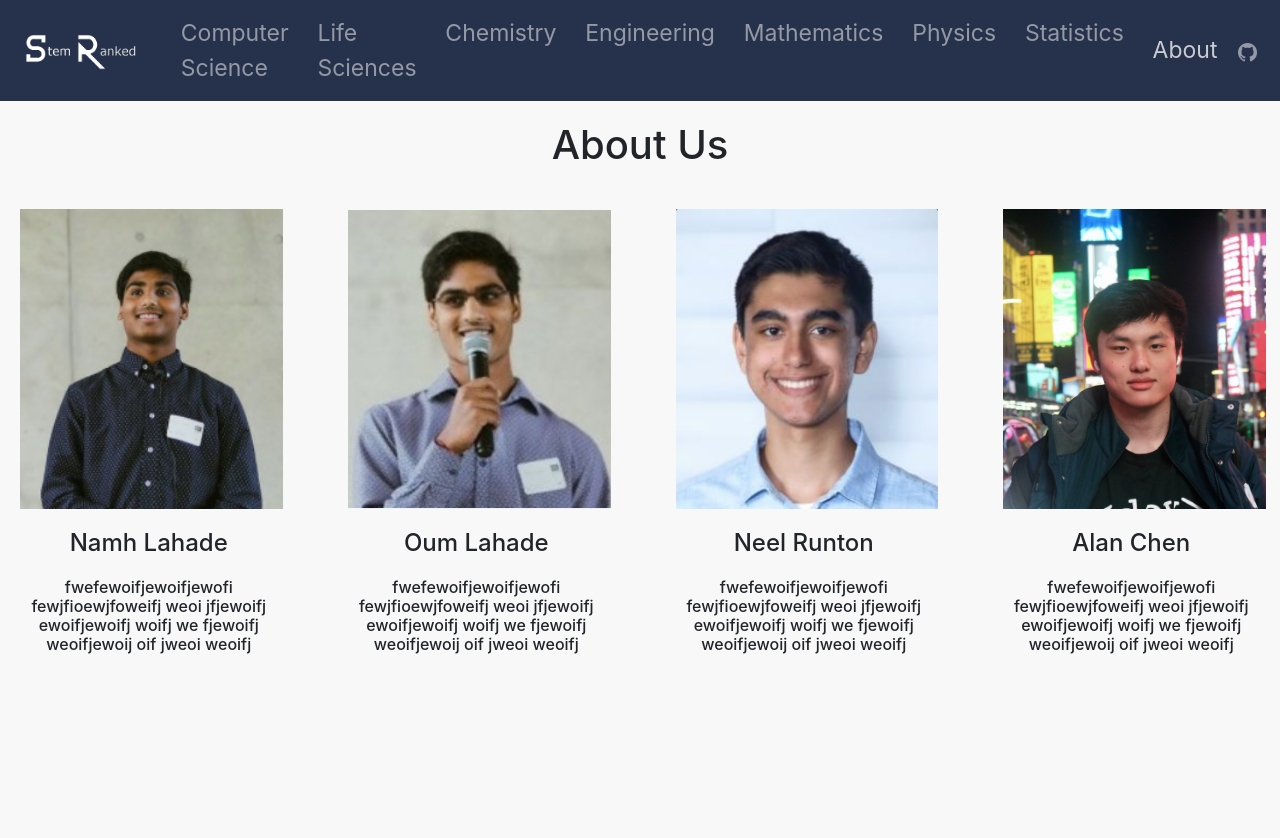
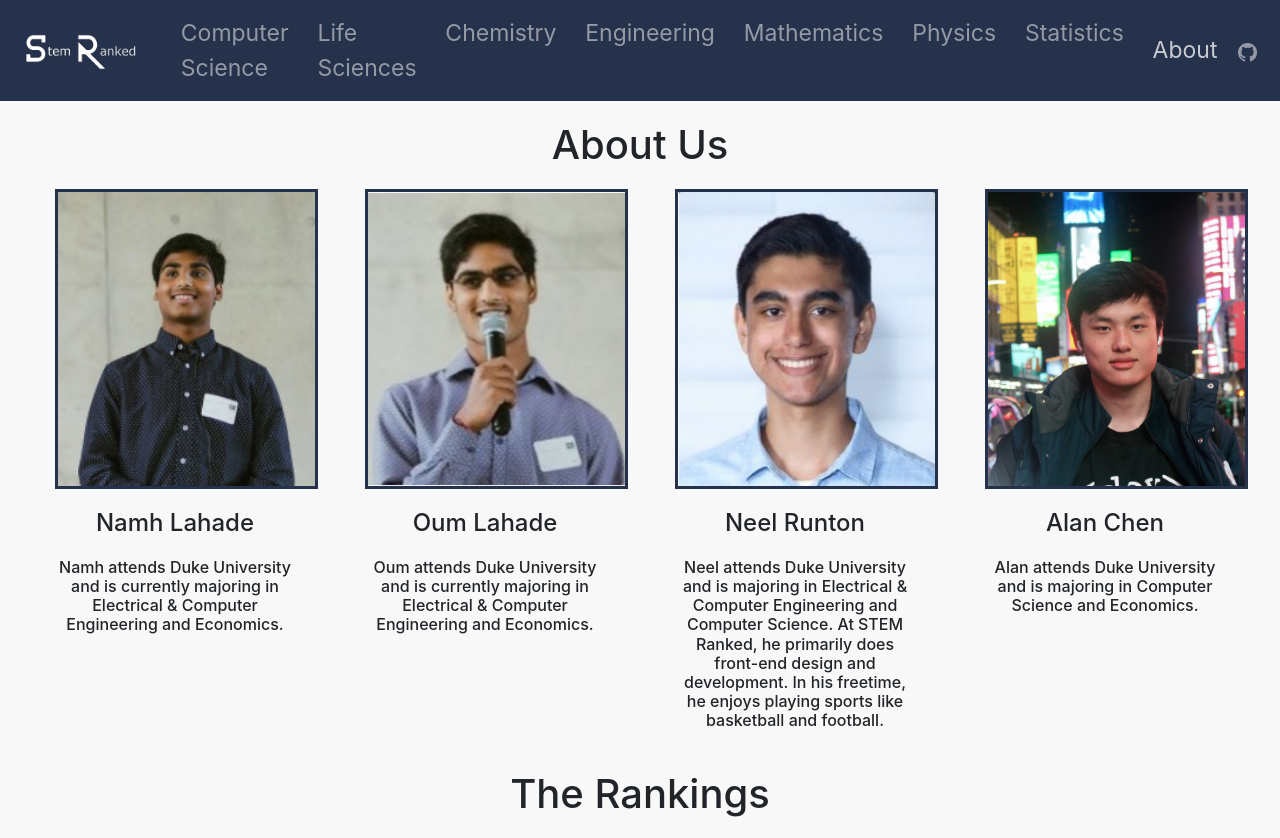
Before and after one commit to AlanChen4/StemRanked, a React (Create React App) app: page /About in a window 1280 px wide. Before the commit the page ends 800 px from the top, so only its background shows below. Built offline with nearby package versions, Linux system fonts and the light colour scheme.

Commit message:
added links to pictures and bio to each person (temporary)

```diff
--- a/src/About.css
+++ b/src/About.css
@@ -59,4 +59,11 @@
 .images {
     height: 300px;
     width: 263px;
+    border: 3px solid var(--sidebar-color);
 }
+
+.images:hover{
+    height: 300px;
+    width: 263px;
+    border: 3px solid grey;
+}
--- a/src/About.js
+++ b/src/About.js
@@ -24,28 +24,31 @@ function About() {
         </Navbar.Collapse>
       </Navbar>
       <h1 className="title ">About Us</h1>
-      <Row>
+      <Row className="center">
         <Col>
-          <h3 className="center"><Image className="images" src="./images/namh.png" /></h3>
+          <a href="https://www.instagram.com/namhlahade_/" className="center"><Image className="images" src="./images/namh.png" /></a>
           <h4 className="center2">Namh Lahade</h4>
-          <h6 className="center2">fwefewoifjewoifjewofi fewjfioewjfoweifj weoi jfjewoifj ewoifjewoifj woifj we  fjewoifj weoifjewoij oif jweoi weoifj </h6>
+          <h6 className="center2">Namh attends Duke University and is currently majoring in Electrical & Computer Engineering and Economics.</h6>
         </Col>
         <Col>
-          <h3 className="center"><Image className="images" src="./images/oum2.png" /></h3>
+          <a href="https://www.instagram.com/oum.lahade/" className="center"><Image className="images" src="./images/oum2.png" /></a>
           <h4 className="center2">Oum Lahade</h4>
-          <h6 className="center2">fwefewoifjewoifjewofi fewjfioewjfoweifj weoi jfjewoifj ewoifjewoifj woifj we  fjewoifj weoifjewoij oif jweoi weoifj </h6>
+          <h6 className="center2">Oum attends Duke University and is currently majoring in Electrical & Computer Engineering and Economics.</h6>
         </Col>
         <Col>
-          <h3 className="center"><Image className="images" src="./images/neel3.png" /></h3>
+          <a href="https://www.instagram.com/neel_runton/" className="center"><Image className="images" src="./images/neel3.png" /></a>
           <h4 className="center2">Neel Runton</h4>
-          <h6 className="center2">fwefewoifjewoifjewofi fewjfioewjfoweifj weoi jfjewoifj ewoifjewoifj woifj we  fjewoifj weoifjewoij oif jweoi weoifj </h6>
+          <h6 className="center2">Neel attends Duke University and is majoring in Electrical & Computer Engineering and Computer Science. At STEM Ranked, he primarily does front-end design and development. In his freetime, he enjoys playing sports like basketball and football.</h6>
         </Col>
         <Col>
-          <h3 className="center"><Image className="images" src="./images/alan.jpg" /></h3>
+          <a href="https://www.instagram.com/alan.ch3n/" className="center"><Image className="images" src="./images/alan.jpg" /></a>
           <h4 className="center2">Alan Chen</h4>
-          <h6 className="center2">fwefewoifjewoifjewofi fewjfioewjfoweifj weoi jfjewoifj ewoifjewoifj woifj we  fjewoifj weoifjewoij oif jweoi weoifj </h6>
+          <h6 className="center2">Alan attends Duke University and is majoring in Computer Science and Economics.</h6>
         </Col>
       </Row>
+
+      <h1 className="title">The Rankings</h1>
+      <h6 className="center"></h6>
     </div>
   );
 }
```
